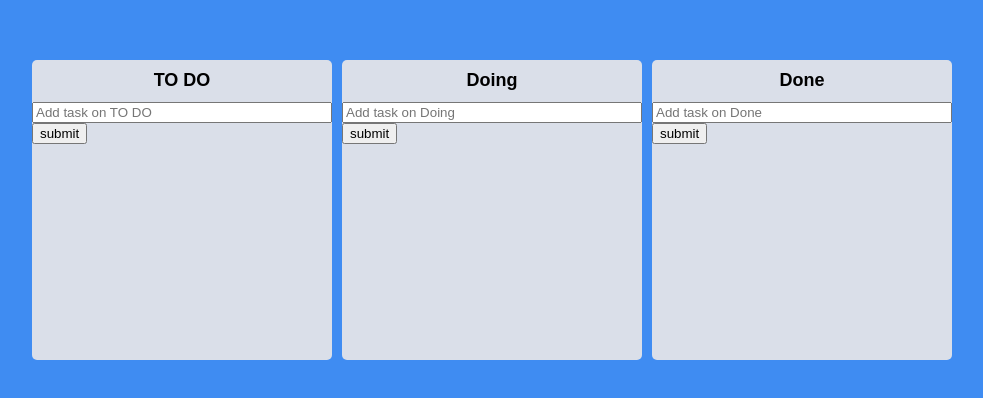
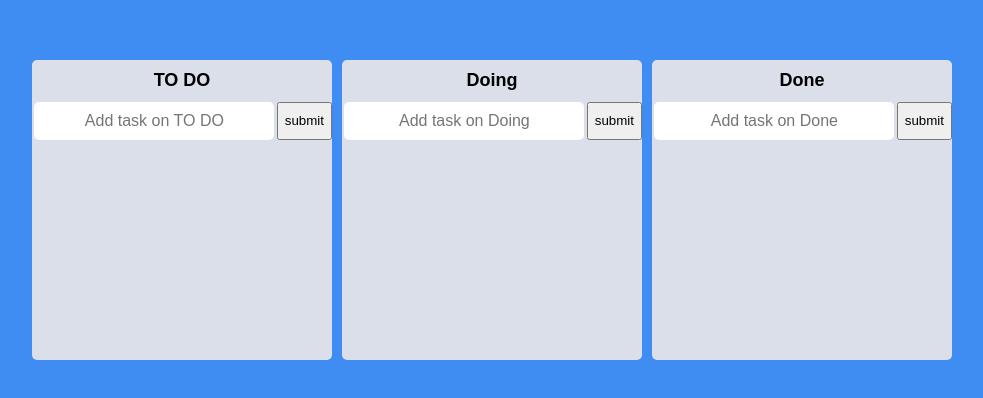
Before and after one commit to KanuBang/Dragable-Trello-Clone, a React (Create React App) app: page / in a window 1280 px wide. Shown: the part 190-588 px from the top of the page, without its empty margins (148-1131 px from the left). Built offline with nearby package versions, Linux system fonts and the light colour scheme.

Commit message:
FEAT: Revise Form Style

```diff
--- a/src/Components/Board.tsx
+++ b/src/Components/Board.tsx
@@ -27,8 +27,18 @@
 
 const Form = styled.form`
   width: 100%;
+  display: flex;
+  justify-content: center;
+  padding-bottom: 10px;
   input {
-    width: 100%;
+    font-size: 16px;
+    border: 0;
+    background-color: white;
+    width: 80%;
+    padding: 10px;
+    border-radius: 5px;
+    text-align: center;
+    margin: 0 auto;
   }
 `
 interface IBaordProps {
```
